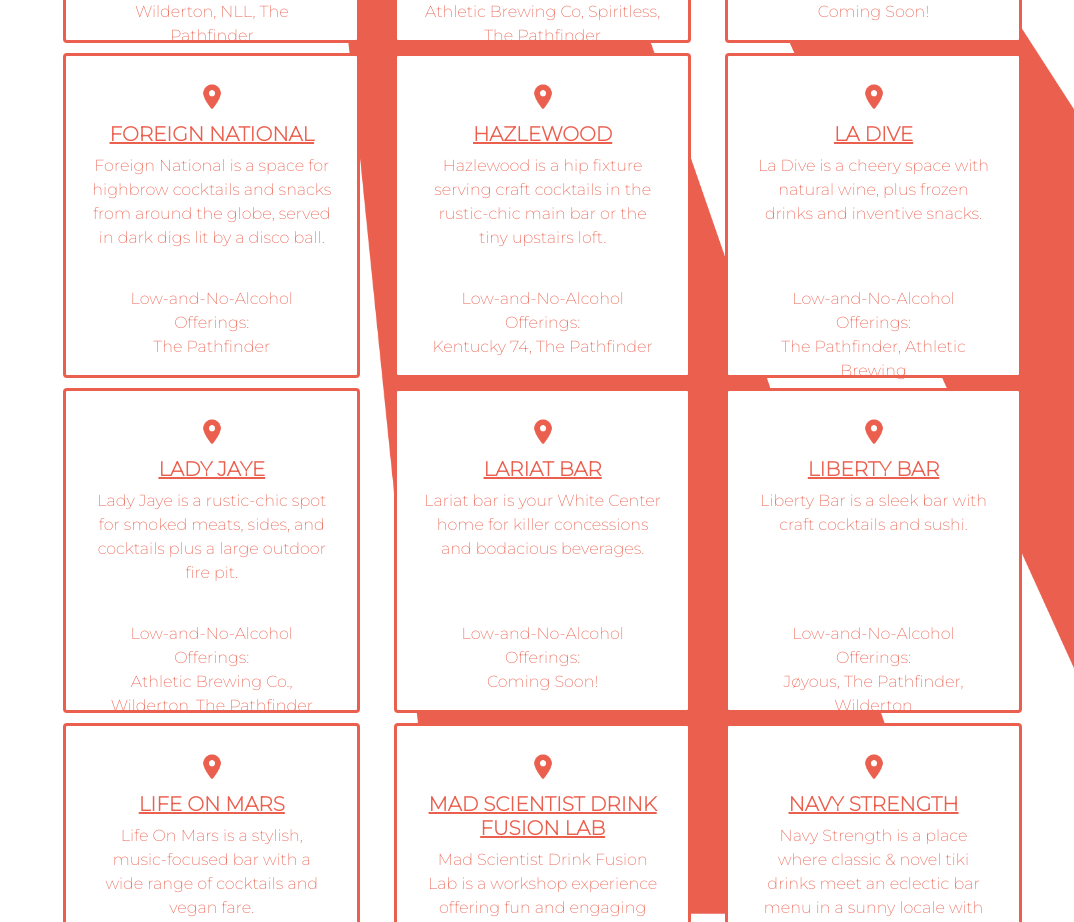
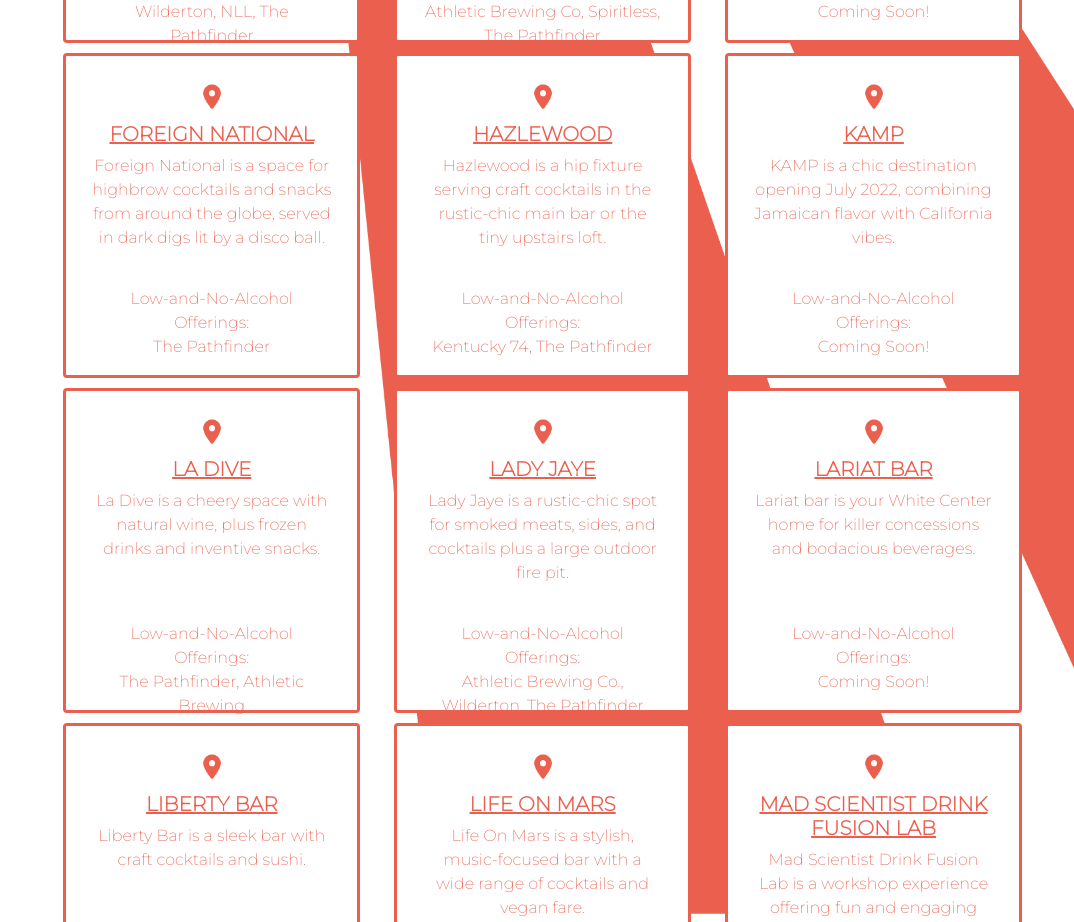
Before and after one commit to mfflynnnn/damp-and-dry, a React (Create React App) app: page /participants in a window 1280 px wide. Shown: the part 1540-2462 px from the top of the page, without its empty margins (206-1280 px from the left). Built offline with nearby package versions, Linux system fonts and the light colour scheme.

Commit message:
Updated Participants data with KAMP

```diff
--- a/src/Participants.js
+++ b/src/Participants.js
@@ -113,6 +113,15 @@ const arrayOfObjects = [
       "https://www.google.com/maps/place/JarrBar/@47.6082299,-122.3429764,17z/data=!4m13!1m7!3m6!1s0x0:0x78d30d5e7c459304!2sJarrBar!8m2!3d47.608224!4d-122.3408324!10e1!3m4!1s0x0:0x78d30d5e7c459304!8m2!3d47.608224!4d-122.3408324",
   },
   */
+  {
+    participant: "KAMP",
+    description:
+      "a chic destination opening July 2022, combining Jamaican flavor with California vibes.",
+    website: "https://www.instagram.com/kampseattle/",
+    brandsOffered: "Coming Soon!",
+    mapLink:
+      "https://www.google.com/maps/place/KAMP/@47.623739,-122.2962827,17z/data=!3m1!4b1!4m5!3m4!1s0x0:0xf1f272a5df31bfb8!8m2!3d47.623739!4d-122.2962827",
+  },
   {
     participant: "La Dive",
     description:
```
